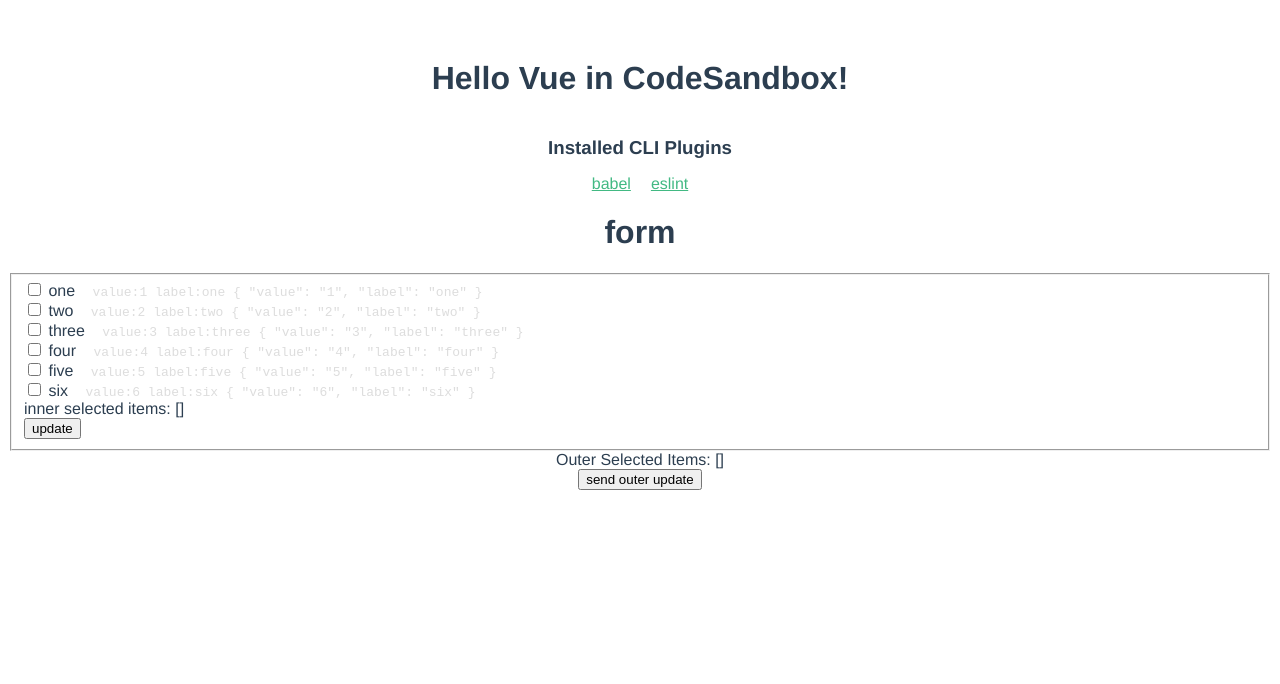
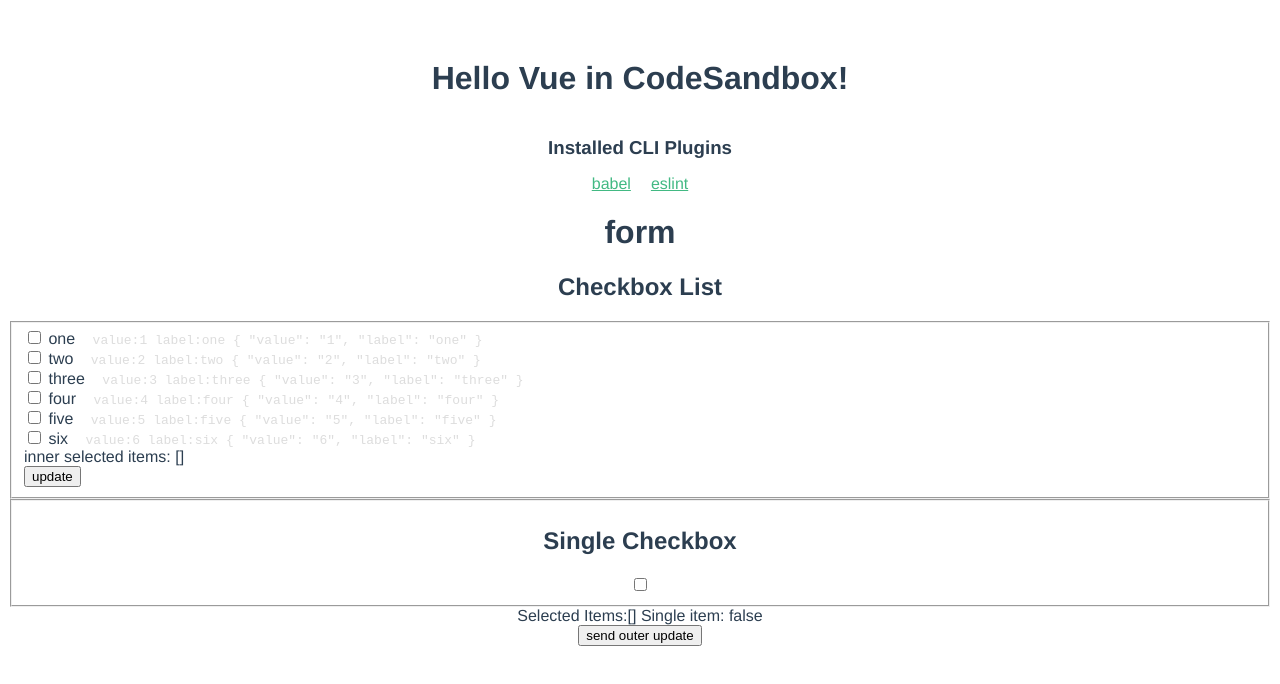
Before and after one commit to digital-antiquity/vue-checkbox-list, a Vue app: page / in a window 1280 px wide. Shown: the top 684 px of the page. Built offline with nearby package versions, Linux system fonts and the light colour scheme.

Commit message:
infinite loop in checkboxlist (see notes)
answer may be possible using "custom v-model" prop names as
described here:

https://vuejs.org/v2/guide/components-custom-events.html

```diff
--- a/src/App.vue
+++ b/src/App.vue
@@ -3,27 +3,38 @@
     <HelloWorld msg="Hello Vue in CodeSandbox!"/>
     <h1>form</h1>
     <form>
+      <h2>Checkbox List</h2>
       <fieldset>
         <CheckboxList :choices="myoptions" v-model="selectedItems" />
       </fieldset>
+
+      <fieldset>
+        <h2>Single Checkbox</h2>
+        <BaseCheckbox v-model="lovingVue"></BaseCheckbox>
+      </fieldset>
     </form>
-    Outer Selected Items: {{selectedItems}}
+    Selected Items:{{selectedItems}}
+    Single item: {{lovingVue}}
     <br/>
     <button type="button" @click="sendOuterUpdate">send outer update</button>
+
   </div>
 </template>
 
 <script>
 import HelloWorld from "./components/HelloWorld";
 import CheckboxList from "./components/CheckboxList";
+import BaseCheckbox from "./components/BaseCheckbox";
 export default {
   name: "App",
   components: {
     HelloWorld,
-    CheckboxList
+    CheckboxList,
+    BaseCheckbox
   },
   data: function() {
     return {
+      lovingVue: false,
       selectedItems: [],
       myoptions: [
           { value: "1", label: "one" },
--- /dev/null
+++ b/src/components/BaseCheckbox.vue
@@ -0,0 +1,24 @@
+<template>
+  <input
+    type="checkbox"
+    v-bind:checked="checked"
+    v-on:change="$emit('change', $event.target.checked)"
+  />
+</template>
+
+<script>
+export default {
+  name: "base-checkbox",
+  model: {
+    prop: "checked",
+    event: "change"
+  },
+  props: {
+    checked: Boolean
+  }
+};
+</script>
+
+
+<style scoped>
+</style>
--- a/src/components/CheckboxList.vue
+++ b/src/components/CheckboxList.vue
@@ -59,7 +59,19 @@ export default {
     selectedItems: function() {
       console.log("selected items changed");
       this.$emit("input", this.selectedItems);
+    },
+
+    value: function(v) {
+      var self = this;
+      console.log("component value changed:%s ", v);
+      this.selectedItems.splice(this.selectedItems.length);
+      v.forEach(function(val){
+
+          self.selectedItems.push(val);
+      });
     }
-  }
+  },
+
+
 };
 </script>
```
